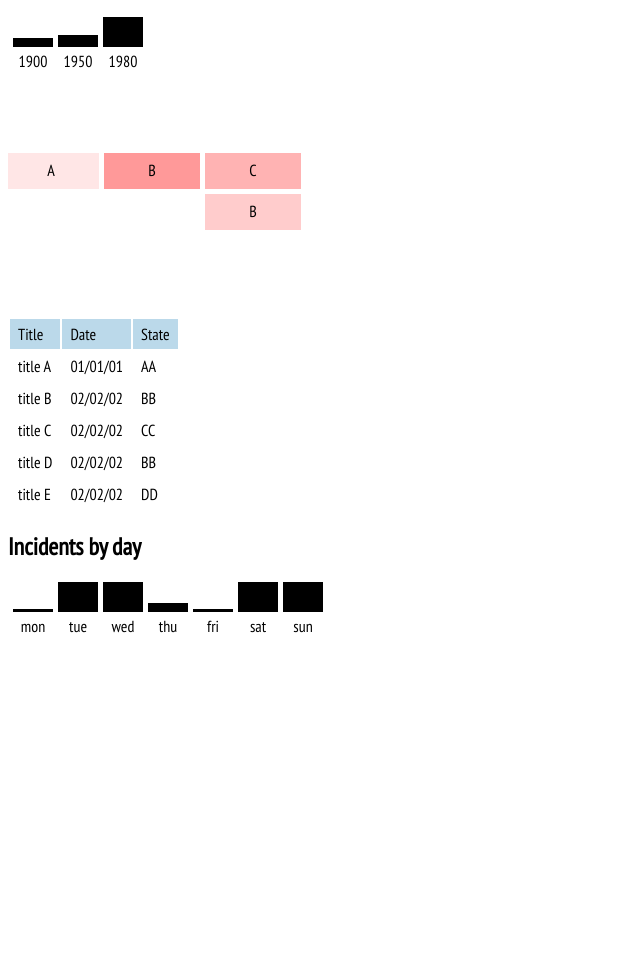
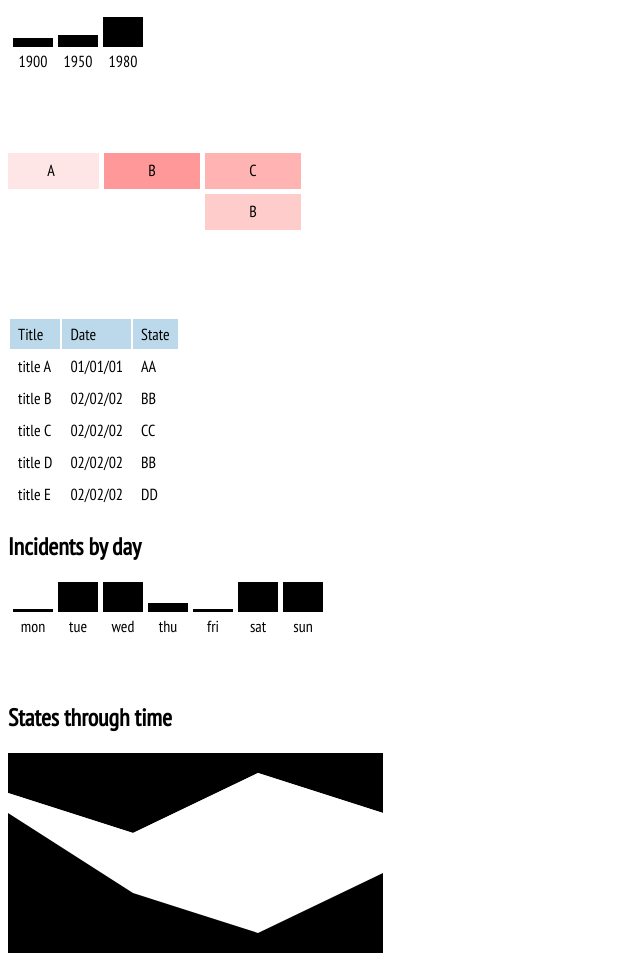
Before and after one commit to samansepehri/US-Mass-Shootings, a plain HTML site: page index.html in a window 1280 px wide. Shown: the part 105-1066 px from the top of the page, without its empty margins (0-640 px from the left). Before the commit the page ends 800 px from the top, so only its background shows below. Drawn offline with nearby package versions, Linux system fonts and the light colour scheme.

Commit message:
Add state-year chart

```diff
--- a/index.html
+++ b/index.html
@@ -12,6 +12,7 @@
     <script src="js/TileMap.js"></script>
     <script src="js/IncidentTable.js"></script>
     <script src="js/DayChart.js"></script>
+    <script src="js/StateYearChart.js"></script>
     <script src="js/main.js"></script>
   </body>
 </html>
--- /dev/null
+++ b/js/StateYearChart.js
@@ -0,0 +1,77 @@
+class StateYearChart {
+  constructor(parent) {
+    let width = 500;
+    let height = 200;
+    this.width = width;
+    this.height = height;
+
+    parent.append("h2")
+      .text("States through time");
+
+    this.div = parent.append("div");
+    this.svg = this.div.append("svg")
+      .attr("width", width)
+      .attr("height", height);
+  }
+
+  update(data) {
+    let stateCount = data.metadata.stateCount;
+    let yearCount = data.metadata.yearCount;
+    let accumulatedFractionsPerYear = [];
+    for (let i = 0; i < yearCount; i++) {
+      accumulatedFractionsPerYear.push([0]);
+    }
+
+    for (let i = 0; i < data.data.length; i++) {
+      // for each state
+      let stateData = data.data[i];
+      let dataPerYear = stateData.incidentCountFraction;
+      for (let j = 0; j < dataPerYear.length; j++) {
+        // for each year
+        let fraction = dataPerYear[j];
+        let yearAccumulatedFractions = accumulatedFractionsPerYear[j];
+        let lastAccumulatedFraction = yearAccumulatedFractions[yearAccumulatedFractions.length - 1];
+        let newAccumulatedFraction = lastAccumulatedFraction + fraction;
+        yearAccumulatedFractions.push(newAccumulatedFraction);
+      }
+    }
+
+    // console.log(accumulatedFractionsPerYear);
+    let paths = [];
+    let xScale = (x) => { return x * this.width / yearCount; }
+    let yScale = (y) => { return y * this.height; }
+    for (let i = 0; i < stateCount; i++) {
+      // for each state, make a path
+      let path = d3.path();
+      // accumulatedFractionsPerYear[year][state]
+      path.moveTo(
+        xScale(0),
+        yScale(accumulatedFractionsPerYear[0][i]));
+      for (let j = 1; j < yearCount; j++) {
+        path.lineTo(
+          xScale(j),
+          yScale(accumulatedFractionsPerYear[j][i]));
+      }
+      for (let j = yearCount - 1; j >= 0; j--) {
+        path.lineTo(
+          xScale(j),
+          yScale(accumulatedFractionsPerYear[j][i + 1]));
+      }
+      path.closePath();
+      paths.push(path);
+    }
+
+    let path = this.svg.selectAll("path.state-through-time").data(paths);
+    let pathEnter = path.enter()
+      .append("path")
+      .classed("state-through-time", true);
+    path.merge(pathEnter)
+      .attr("d", (d) => {
+        return d;
+      })
+      .attr("fill", (d, i) => {
+        if (i % 2 == 0) return "black";
+        else return "white";
+      })
+  }
+}
--- a/js/main.js
+++ b/js/main.js
@@ -90,7 +90,28 @@ let dayChartData = [
   {
     incidentCount: 10
   }
-]
+];
+
+let stateYearChartData = {
+  metadata: {
+    yearCount: 4,
+    stateCount: 3
+  },
+  data: [
+    {
+      state: "AA",
+      incidentCountFraction: [0.2, 0.4, 0.1, 0.3]
+    },
+    {
+      state: "BB",
+      incidentCountFraction: [0.1, 0.3, 0.8, 0.3]
+    },
+    {
+      state: "CC",
+      incidentCountFraction: [0.7, 0.3, 0.1, 0.4]
+    }
+  ]
+};
 
 main = {};
 
@@ -109,12 +130,16 @@ async function init() {
   let dayChart = new DayChart(body);
   main.dayChart = dayChart;
 
+  let stateYearChart = new StateYearChart(body);
+  main.stateYearChart = stateYearChart;
+
   let yearChartData = await loadData("data/data.json");
+  yearChart.update(yearChartData);
 
-  yearChart.update(yearChartData);
   tileMap.updateMap(tileMapData);
   incidentTable.update(incidentTableData);
   dayChart.update(dayChartData);
+  stateYearChart.update(stateYearChartData);
 }
 
 init();
```
